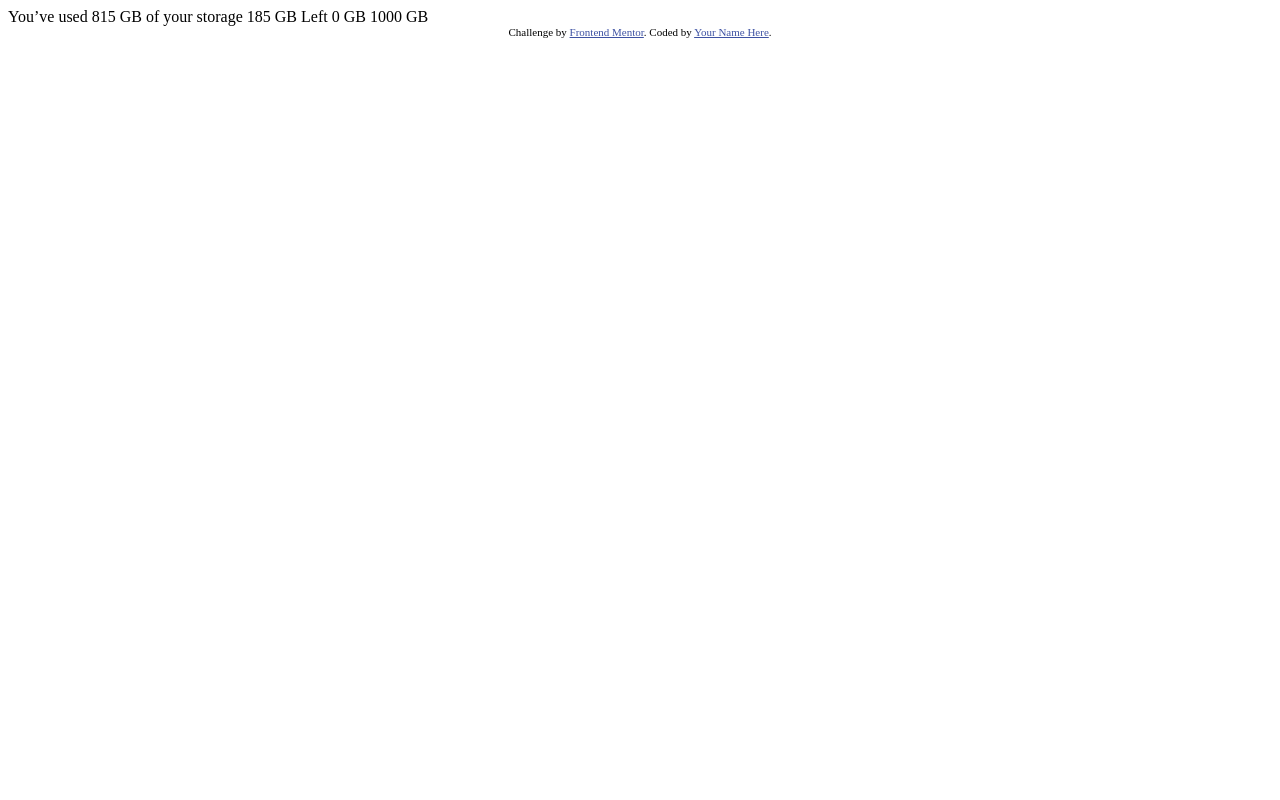
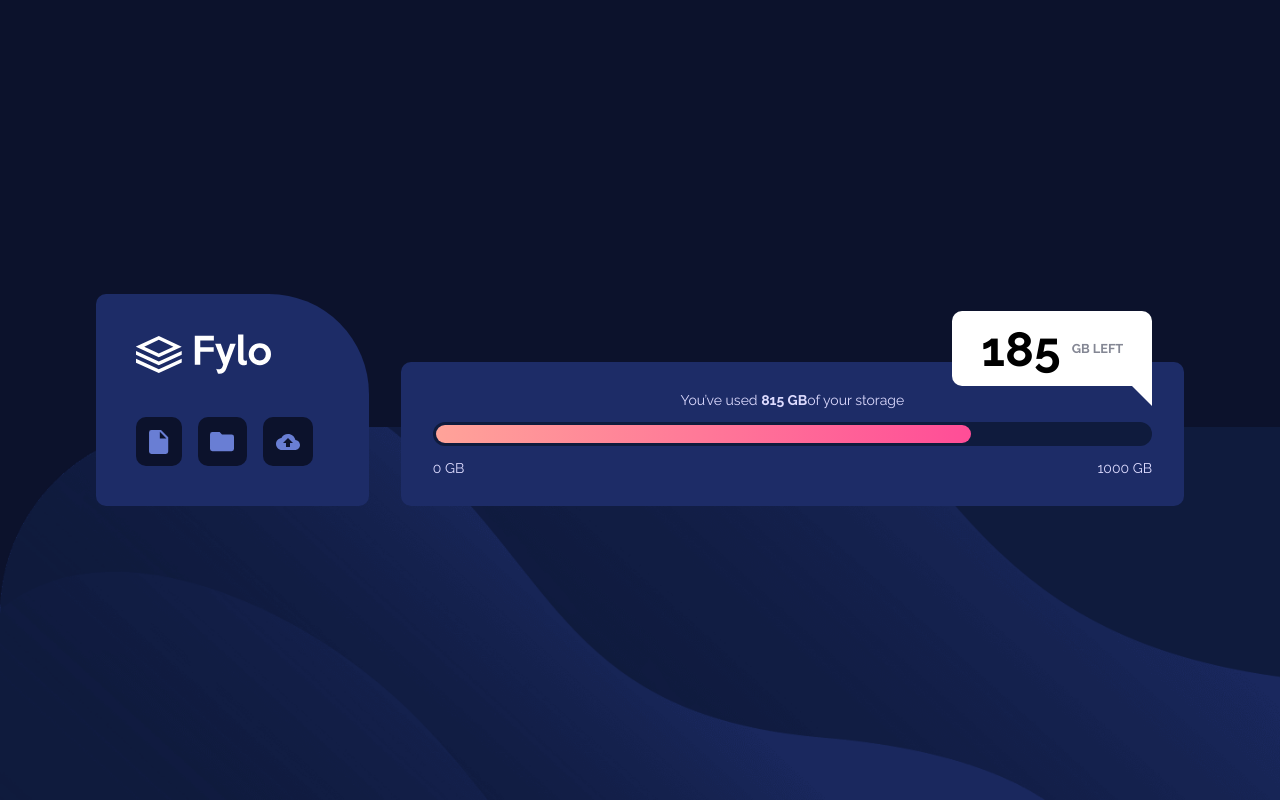
Before and after one commit to Dan-Lucian/css-chalenge-fylo-data-storage, a plain HTML site: page index.html in a window 1280 px wide. Drawn offline with Linux system fonts and the light colour scheme.

Commit message:
project finished

```diff
--- /dev/null
+++ b/_colors.scss
@@ -0,0 +1,7 @@
+$pale-blue: hsl(243, 100%, 93%);
+$gray-blue: hsl(229, 7%, 55%);
+$dark-blue: hsl(228, 56%, 26%);
+$very-dark-blue: hsl(229, 57%, 11%);
+$pink-gradient: linear-gradient(to right, hsl(6, 100%, 80%), hsl(335, 100%, 65%));
+
+// - Gradient: hsl(6, 100%, 80%) to hsl(335, 100%, 65%)
--- a/index.html
+++ b/index.html
@@ -1,31 +1,64 @@
 <!DOCTYPE html>
 <html lang="en">
     <head>
-  <meta charset="UTF-8">
-  <meta name="viewport" content="width=device-width, initial-scale=1.0"> <!-- displays site properly based on user's device -->
+        <meta charset="UTF-8" />
+        <meta name="viewport" content="width=device-width, initial-scale=1.0" />
+        <!-- displays site properly based on user's device -->
 
-  <link rel="icon" type="image/png" sizes="32x32" href="./images/favicon-32x32.png">
+        <link
+            rel="icon"
+            type="image/png"
+            sizes="32x32"
+            href="./images/favicon-32x32.png"
+        />
+
+        <link rel="stylesheet" href="main.css" />
 
         <title>Frontend Mentor | Fylo data storage component</title>
 
-  <!-- Feel free to remove these styles or customise in your own stylesheet 👍 -->
         <style>
-    .attribution { font-size: 11px; text-align: center; }
-    .attribution a { color: hsl(228, 45%, 44%); }
+            .attribution {
+                font-size: 11px;
+                text-align: center;
+            }
+            .attribution a {
+                color: hsl(228, 45%, 44%);
+            }
         </style>
     </head>
     <body>
+        <div class="container">
+            <div class="files">
+                <img src="images/logo.svg" alt="logo image" class="logo" />
+                <div class="files-options">
+                    <div class="files-option">
+                        <img src="images/icon-document.svg" alt="document" />
+                    </div>
+                    <div class="files-option">
+                        <img src="images/icon-folder.svg" alt="folder" />
+                    </div>
+                    <div class="files-option">
+                        <img src="images/icon-upload.svg" alt="upload" />
+                    </div>
+                </div>
+            </div>
 
-  You’ve used 815 GB of your storage
+            <div class="storage">
+                <p>You’ve used <strong>815 GB</strong>of your storage</p>
+                <div class="storage-bar-back">
+                    <div class="storage-bar-front"></div>
+                </div>
+                <div class="bar-values">
+                    <p>0 GB</p>
+                    <p>1000 GB</p>
+                </div>
+                <div class="storage-left">185 <span> GB Left</span></div>
+            </div>
+        </div>
 
-  185 GB Left
-
-  0 GB
-  1000 GB
-
-  <div class="attribution">
+        <!-- <div class="attribution">
     Challenge by <a href="https://www.frontendmentor.io?ref=challenge" target="_blank">Frontend Mentor</a>.
     Coded by <a href="#">Your Name Here</a>.
-  </div>
+  </div> -->
     </body>
 </html>
--- /dev/null
+++ b/main.scss
@@ -0,0 +1,149 @@
+@import url("https://fonts.googleapis.com/css2?family=Raleway:wght@400;700&display=swap");
+@import "_colors.scss";
+
+* {
+    box-sizing: border-box;
+}
+
+html {
+    height: 100%;
+}
+
+body {
+    background: url(images/bg-mobile.png) no-repeat;
+    background-size: cover;
+    display: flex;
+    flex-direction: column;
+    align-items: center;
+    justify-content: center;
+    padding: 0;
+    margin: 0;
+    height: 100%;
+    font-family: Raleway;
+    font-size: 14px;
+    font-weight: 400;
+    color: $pale-blue;
+}
+
+.container {
+    width: 85%;
+}
+
+.files,
+.storage {
+    background: $dark-blue;
+    margin: 0;
+    border-radius: 10px;
+    padding: 2.5rem;
+}
+
+.files {
+    border-top-right-radius: 100px;
+    color: #fff;
+    margin-bottom: 1.2rem;
+}
+
+.logo {
+    margin-bottom: 2.5rem;
+}
+
+.files-options {
+    display: flex;
+}
+
+.files-option {
+    background: $very-dark-blue;
+    padding: 0.8rem;
+    display: flex;
+    justify-content: center;
+    align-items: center;
+    border-radius: 10px;
+    margin-right: 1rem;
+}
+
+.storage {
+    position: relative;
+    text-align: center;
+    display: flex;
+    flex-direction: column;
+    padding: 1rem 2rem;
+}
+
+.storage-bar-back {
+    height: 1.5rem;
+    padding: 0.2rem;
+    background: #0f1b3d;
+    border-radius: 100px;
+}
+
+.storage-bar-front {
+    height: 100%;
+    border-radius: 100px;
+    background: $pink-gradient;
+    width: 75%;
+}
+
+.bar-values {
+    display: flex;
+    justify-content: space-between;
+}
+
+.storage-left {
+    position: absolute;
+    align-self: center;
+    bottom: -40px;
+    font-size: 3rem;
+    padding: 0.6rem 1.8rem;
+    background: #fff;
+    color: #000;
+    font-weight: 700;
+    display: flex;
+    align-items: center;
+    border-radius: 10px;
+
+    span {
+        color: $gray-blue;
+        font-size: 0.8rem;
+        text-transform: uppercase;
+        margin-left: 0.7rem;
+    }
+}
+
+@media screen and (min-width: 500px) {
+    body {
+        background-color: $very-dark-blue;
+        background-image: url(images/bg-desktop.png);
+        background-position: bottom;
+        background-size: contain;
+    }
+
+    .container {
+        display: flex;
+    }
+
+    .files {
+        margin-right: 2rem;
+        margin-bottom: 0;
+    }
+
+    .storage {
+        width: 300%;
+        align-self: flex-end;
+    }
+
+    .storage-left {
+        bottom: 120px;
+        right: 2rem;
+
+        &::after {
+            content: " ";
+            display: block;
+            position: absolute;
+            bottom: -20px;
+            right: 0;
+            border-bottom: 20px solid transparent;
+            border-right: 20px solid #fff;
+            border-top: 20px solid transparent;
+        }
+    }
+}
```
Also changed, not shown: main.css (added), 1 other file. Lines whose indentation alone changed are shown as unchanged.
